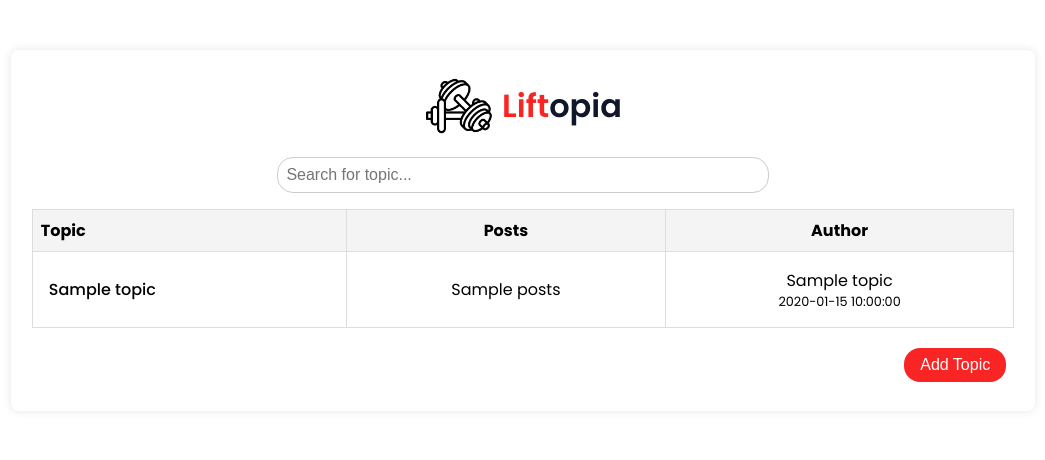
After one commit to KamilGlazer/Liftopia, a PHP site: template Liftopia-wdpai/public/views/section.php in a window 1280 px wide. The commit adds this page. Shown: the top 460 px of the page, without its empty margins (117-1162 px from the left). Run offline with PHP 8.4, Linux system fonts and the light colour scheme; the template is opened without the code that fills it: most values are stand-ins (such as "Sample title", 1, 10 or a date in 2020).

Commit message:
Fetch api

```diff
--- a/Liftopia-wdpai/index.php
+++ b/Liftopia-wdpai/index.php
@@ -15,4 +15,6 @@ Routing::get('base',"DefaultController");
 Routing::post('logout',"SecurityController");
 Routing::get('profile',"ProfileController");
 Routing::post('update',"ProfileController");
+Routing::get('section/{id}',"SectionController");
+Routing::post('search',"SectionController");
 Routing::run($path);
--- /dev/null
+++ b/Liftopia-wdpai/public/css/section.css
@@ -0,0 +1,199 @@
+@import url("https://fonts.googleapis.com/css2?family=Poppins:wght@400;500;600;700&display=swap");
+
+* {
+    padding: 0;
+    margin: 0;
+    box-sizing: border-box;
+    --primary-color: #f92524;
+    --primary-color-dark: #e91a1a;
+    --secondary-color: #faf9fe;
+    --text-dark: #0f172a;
+    --text-light: #64748b;
+    --white: #ffffff;
+    --max-width: 1300px;
+}
+
+body {
+    font-family: 'Poppins', sans-serif;
+    background-color: #ffffff;
+    display: flex;
+    justify-content: center;
+    margin: 0;
+}
+
+.container {
+    display: flex;
+    flex-direction: column;
+    align-content: center;
+    justify-content: center;
+    width: 80%;
+    margin: 50px auto;
+    background: #fff;
+    padding: 1.3rem;
+    border-radius: 8px;
+    box-shadow: 0 0 10px rgba(0, 0, 0, 0.1);
+}
+
+h1, h2 {
+    text-align: center;
+    margin-bottom: 20px;
+}
+
+.topics-table {
+    width: 100%;
+    border-collapse: collapse;
+    margin-bottom: 20px;
+}
+
+
+.topics-table th {
+    background-color: #f4f4f4;
+    font-weight: bold;
+}
+
+.topics-table tr:hover {
+    background-color: #f1f1f1;
+}
+
+.topics-table a {
+    text-decoration: none;
+    color: black;
+    font-weight: 450;
+    transition: 0.3s;
+    display: inline-block;
+}
+
+.topics-table a:hover{
+    transform: scale(1.05);
+}
+
+
+.create-topic-form {
+    display: flex;
+    flex-direction: column;
+    gap: 10px;
+}
+
+.create-topic-form input,
+.create-topic-form textarea {
+    width: 100%;
+    padding: 10px;
+    border: 1px solid #ddd;
+    border-radius: 4px;
+}
+
+.create-topic-form button {
+    padding: 10px 15px;
+    background-color: #3498db;
+    color: white;
+    border: none;
+    border-radius: 4px;
+    cursor: pointer;
+}
+
+.create-topic-form button:hover {
+    background-color: #2980b9;
+}
+
+.logo {
+    display: flex;
+    justify-content: center;
+    align-content: center;
+    width: 100%;
+    height: auto;
+    margin-bottom: 1rem;
+}
+
+.logo a {
+    display: flex;
+    align-items: center;
+    gap: 0.5rem;
+    font-size: 2rem;
+    font-weight: 600;
+    color: var(--text-dark);
+    text-decoration: none;
+}
+
+.logo p span{
+    color: var(--primary-color)
+}
+
+.logo img {
+    max-width: 70px;
+}
+
+.topics-table th, .topics-table td {
+    padding: 0.5rem;
+    border: 1px solid #ddd;
+    text-align: left;
+}
+
+.topics-table td .author_date {
+    display: flex;
+    align-items: center;
+    justify-content: center;
+    flex-direction: column;
+}
+
+.topics-table td .author_date .created-at {
+    font-size: 0.8rem;
+}
+
+.topics-table td {
+    padding: 1rem;
+}
+
+.topics-table td i {
+    font-size: 0.8rem;
+}
+
+.topics-table th:nth-child(2), .topics-table td:nth-child(2),
+.topics-table th:nth-child(3), .topics-table td:nth-child(3) {
+    text-align: center;
+}
+
+.search-container {
+    margin-bottom: 1rem;
+    display: flex;
+    justify-content: center;
+    align-items: center;
+    width: 100%;
+}
+
+
+.search-bar {
+    width: 50%;
+    padding: 0.5rem;
+    font-size: 1rem;
+    border: 1px solid #ccc;
+    border-radius: 1rem;
+}
+
+/* Styl dla kontenera przycisku */
+.button-container {
+    display: flex;
+    justify-content: right;
+    text-align: center;
+    margin-bottom: 0.5rem;
+    margin-right: 0.5rem;
+}
+
+
+.add-topic-button {
+    padding: 0.5rem 1rem;
+    font-size: 16px;
+    background-color: var(--primary-color);
+    color: white;
+    border: none;
+    border-radius: 1rem;
+    cursor: pointer;
+}
+
+.add-topic-button:hover {
+    background-color: var(--primary-color-dark);
+}
+
+.search-bar:focus {
+    outline: none;
+    border: 1px solid black;
+}
--- a/Liftopia-wdpai/public/css/styles.css
+++ b/Liftopia-wdpai/public/css/styles.css
@@ -1,7 +1,7 @@
 @import url("https://fonts.googleapis.com/css2?family=Poppins:wght@400;500;600;700&display=swap");
 
 :root {
-  --primary-color: #f92524;
+  --primary-color: #bf6161;
   --primary-color-dark: #e91a1a;
   --secondary-color: #faf9fe;
   --text-dark: #0f172a;
--- /dev/null
+++ b/Liftopia-wdpai/public/script/search.js
@@ -0,0 +1,67 @@
+const search = document.querySelector('input[placeholder="Search for topic..."]');
+const topicsContainer = document.querySelector('.topics-table tbody');
+
+search.addEventListener("keyup", function(event) {
+    if (event.key === "Enter") {
+        event.preventDefault();
+
+        const data = { search: this.value };
+
+        fetch("/search", {
+            method: "POST",
+            headers: {
+                "Content-Type": "application/json"
+            },
+            body: JSON.stringify(data)
+        }).then(function(response) {
+            return response.json();
+        }).then(function(topics) {
+            console.log(topics);
+            topicsContainer.innerHTML = "";
+            loadTopics(topics);
+        });
+    }
+});
+
+function loadTopics(topics) {
+    topics.forEach(topic => {
+        createTopic(topic);
+    });
+}
+
+function createTopic(topic) {
+    console.log("Szablon HTML: ", document.querySelector("#topics-template"));
+    const template = document.querySelector("#topics-template");
+
+    const clone = template.content.cloneNode(true);
+    console.log("Klon szablonu: ", clone);
+
+
+
+    const title = clone.querySelector("a");
+    if (title) {
+        title.textContent = topic.title;
+        title.href = `/topic/${topic.id}`;
+    }
+
+
+    const posts = clone.querySelector("td:nth-child(2)");
+    if (posts) {
+        posts.textContent = topic.posts;
+    }
+
+
+    const authorName = clone.querySelector(".author-name");
+    if (authorName) {
+        authorName.textContent = topic.author_name;
+    }
+
+    const createdAt = clone.querySelector(".created-at");
+    if (createdAt) {
+        createdAt.textContent = topic.created_at;
+    } else {
+        console.error("Element 'created_at' nie został znaleziony.");
+    }
+
+    topicsContainer.appendChild(clone);
+}
--- /dev/null
+++ b/Liftopia-wdpai/public/views/section.php
@@ -0,0 +1,73 @@
+<!DOCTYPE html>
+<html lang="en">
+<head>
+    <meta charset="UTF-8">
+    <meta name="viewport" content="width=device-width, initial-scale=1.0">
+    <title>Forum Section</title>
+    <link rel="stylesheet" href="/public/css/section.css">
+    <?php
+    usort($topics, function ($a, $b) {
+        return $b['created_at'] - $a['created_at'];
+    });
+    ?>
+</head>
+<body>
+<div class="container">
+        <div class="logo">
+            <a href="/"><img src="/public/assets/price-2.png" alt="logo"><p><span class="lift">Lift</span>opia</p></a>
+        </div>
+
+    <div class="search-container">
+        <input type="text" id="search-bar" class="search-bar" placeholder="Search for topic...">
+    </div>
+
+        <table class="topics-table">
+            <thead>
+            <tr>
+                <th>Topic</th>
+                <th>Posts</th>
+                <th>Author</th>
+            </tr>
+            </thead>
+            <tbody>
+                <?php foreach ($topics as $topic): ?>
+                    <tr>
+                        <td>
+                            <a href="/topic/<?= htmlspecialchars($topic['id']) ?>">
+                                <?= htmlspecialchars($topic['title']) ?>
+                            </a>
+                        </td>
+                        <td><?= htmlspecialchars($topic['posts']) ?></td>
+                        <td>
+                            <div class="author_date">
+                                <span class="author-name"><?= htmlspecialchars($topic['author_name']) ?></span>
+                                <span class="created-at"><?= htmlspecialchars($topic['created_at']) ?></span>
+                            </div>
+                        </td>
+                    </tr>
+                <?php endforeach; ?>
+            </tbody>
+        </table>
+
+        <div class="button-container">
+            <button id="add-topic-button" class="add-topic-button">Add Topic</button>
+        </div>
+    </div>
+    <script src="/public/script/search.js"></script>
+    </body>
+</html>
+
+<template id="topics-template">
+    <tr>
+        <td>
+            <a href="#">title</a>
+        </td>
+        <td>posts</td>
+        <td>
+            <div class="author_date">
+                <span class="author-name">author_name</span>
+                <span class="created-at">created</span>
+            </div>
+        </td>
+    </tr>
+</template>
```
Also changed, not shown: Liftopia-wdpai/Routing.php (+16 -9 lines), Liftopia-wdpai/public/css/base.css (+6 -4 lines), Liftopia-wdpai/public/views/base.php (+11 -24 lines), Liftopia-wdpai/src/controllers/DefaultController.php (+8 -2 lines), Liftopia-wdpai/src/controllers/SectionController.php (added, +43 -0 lines), Liftopia-wdpai/src/models/Section.php (added, +67 -0 lines), Liftopia-wdpai/src/models/Topic.php (added, +97 -0 lines), Liftopia-wdpai/src/repository/SectionRepository.php (added, +13 -0 lines), Liftopia-wdpai/src/repository/TopicRepository.php (added, +29 -0 lines), Liftopia-wdpai/src/repository/UserRepository.php (+25 -0 lines).
